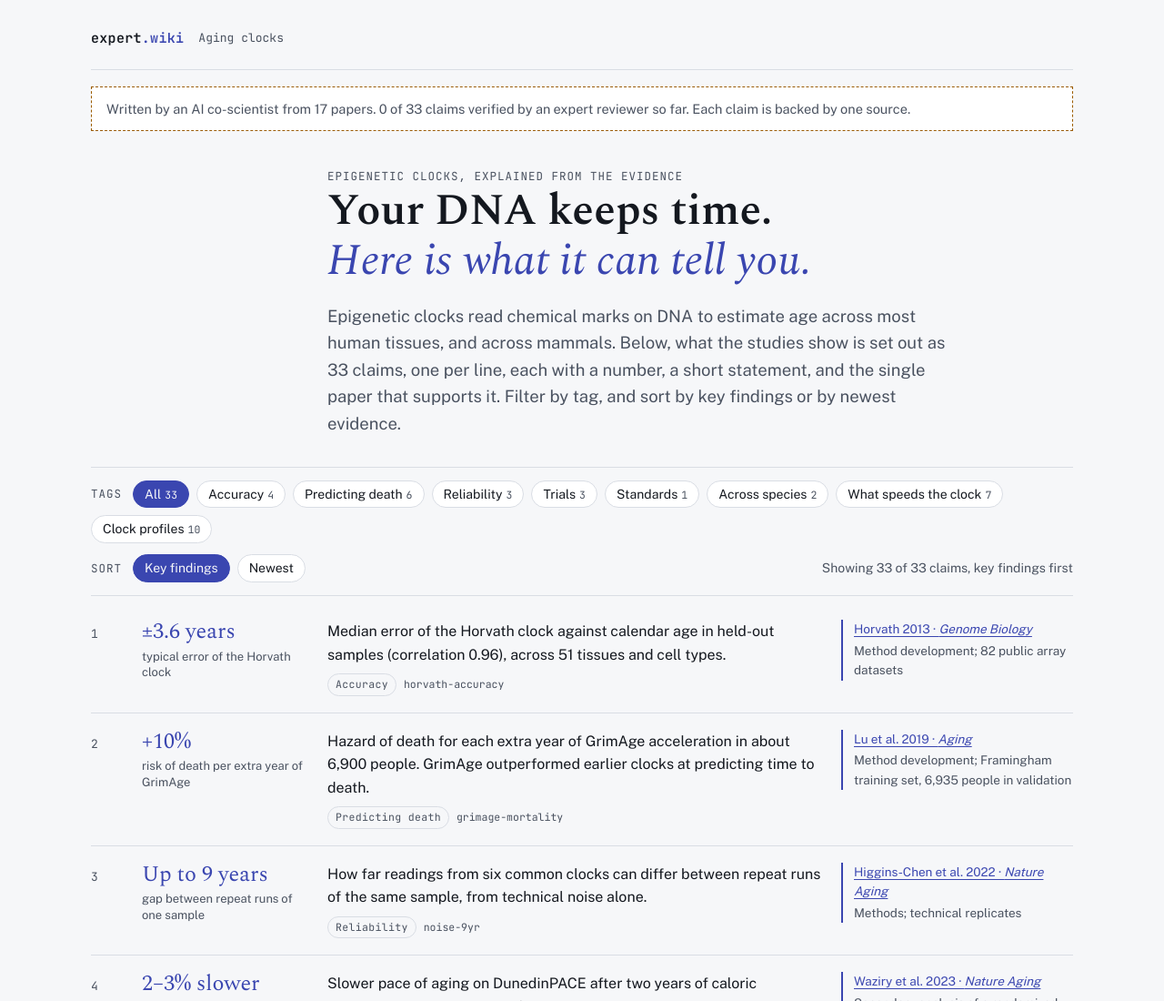
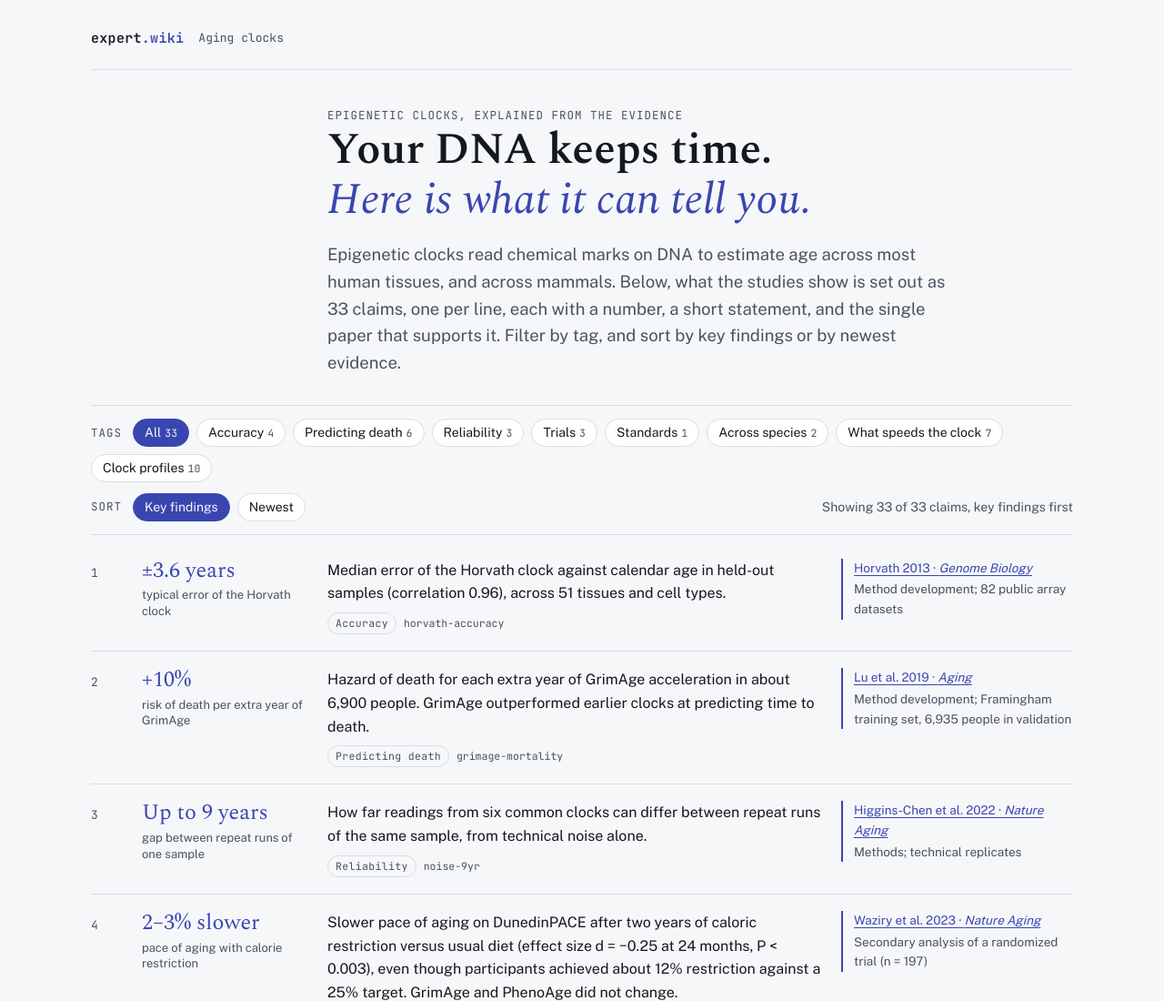
Before and after one commit to moqri/expert-wiki, a plain HTML site: page agingclocks/index.html in a window 1280 px wide. Shown: the top 1100 px of the page at 91% size. Drawn offline with nearby package versions, Linux system fonts and the light colour scheme.

Commit message:
Aging clocks: remove top note
Co-Authored-By: Claude Opus 5.5 <noreply@anthropic.com>
Claude-Session: https://claude.ai/code/session_01D9wVaUHz83M6o2redKKcnf

```diff
--- a/agingclocks/index.html
+++ b/agingclocks/index.html
@@ -17,7 +17,6 @@
     <a class="mark" href="/">expert<span>.wiki</span></a><span class="crumb">Aging clocks</span>
   </header>
   <main id="main">
-    <div class="banner"><span>Written by an AI co-scientist from 17 papers. 0 of 33 claims verified by an expert reviewer so far. Each claim is backed by one source.</span></div>
     <section class="intro">
       <p class="label">Epigenetic clocks, explained from the evidence</p>
       <h1>Your DNA keeps time. <em>Here is what it can tell you.</em></h1>
```
